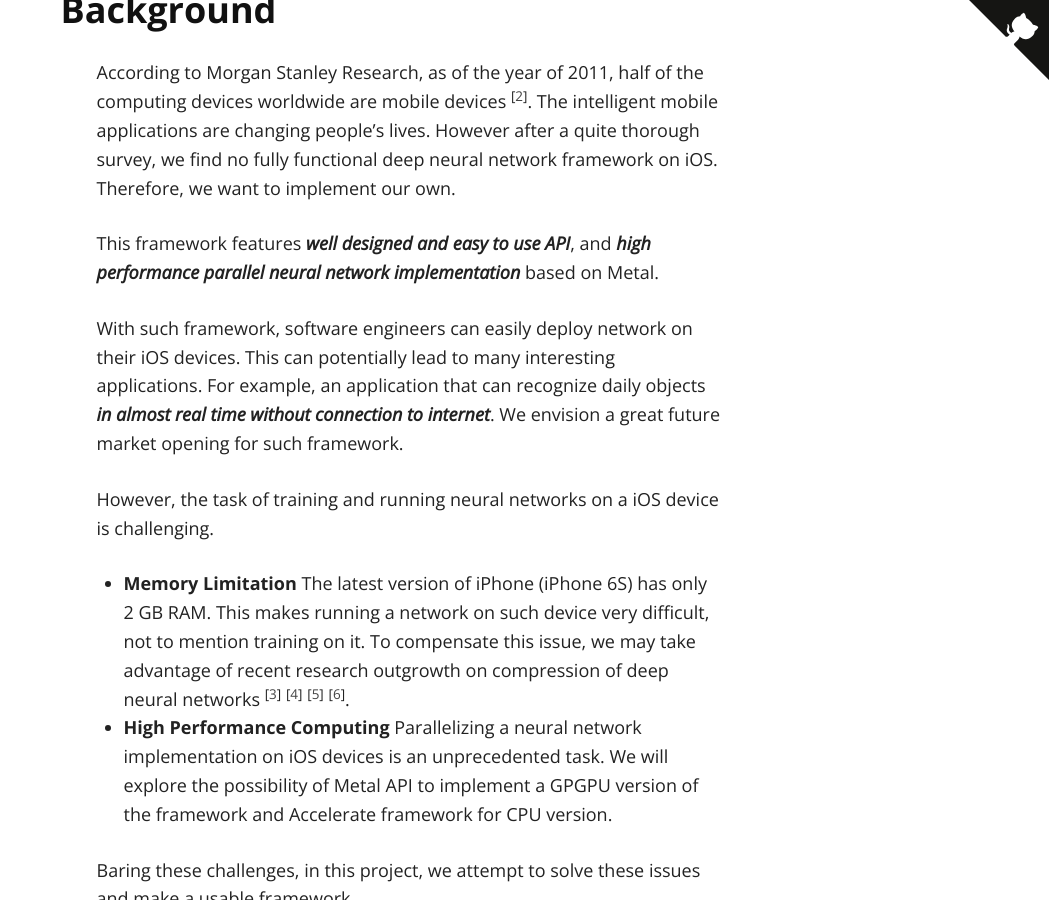
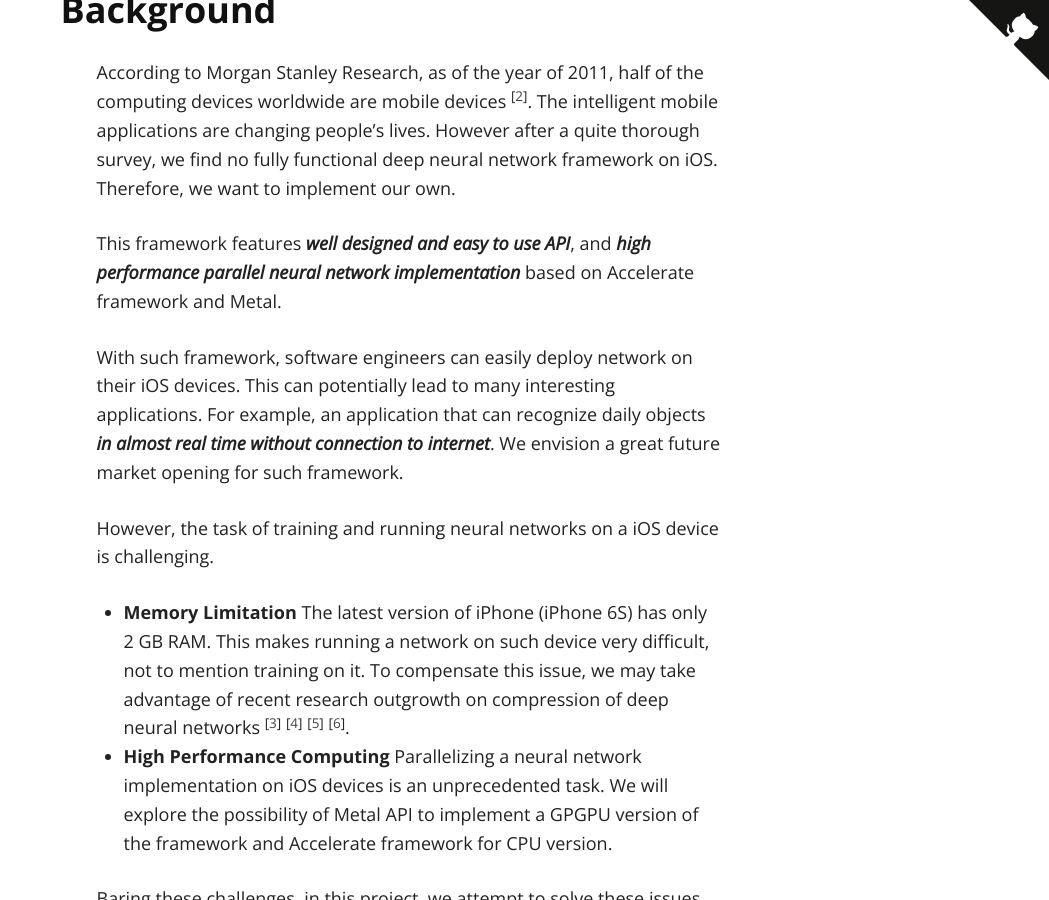
Before and after one commit to codinfox/espresso, a Jekyll site: the page built from index.md, in a window 1280 px wide and 900 px high, scrolled down 1555 px. Shown: the whole window, without its empty margins (231-1280 px from the left). Built offline with Jekyll 4.4.1, drawn with Linux system fonts in a browser that asks for light colours; nearby versions of some CDN libraries.

```diff
--- a/index.md
+++ b/index.md
@@ -27,7 +27,7 @@ With above mentioned techniques, we are able to **shrink the peak memory usage t
 
 According to Morgan Stanley Research, as of the year of 2011, half of the computing devices worldwide are mobile devices [^6]. The intelligent mobile applications are changing people's lives. However after a quite thorough survey, we find no fully functional deep neural network framework on iOS. Therefore, we want to implement our own.
 
-This framework features ***well designed and easy to use API***, and ***high performance parallel neural network implementation*** based on Metal.
+This framework features ***well designed and easy to use API***, and ***high performance parallel neural network implementation*** based on Accelerate framework and Metal.
 
 With such framework, software engineers can easily deploy network on their iOS devices. This can potentially lead to many interesting applications. For example, an application that can recognize daily objects ***in almost real time without connection to internet***. We envision a great future market opening for such framework.
 
```
